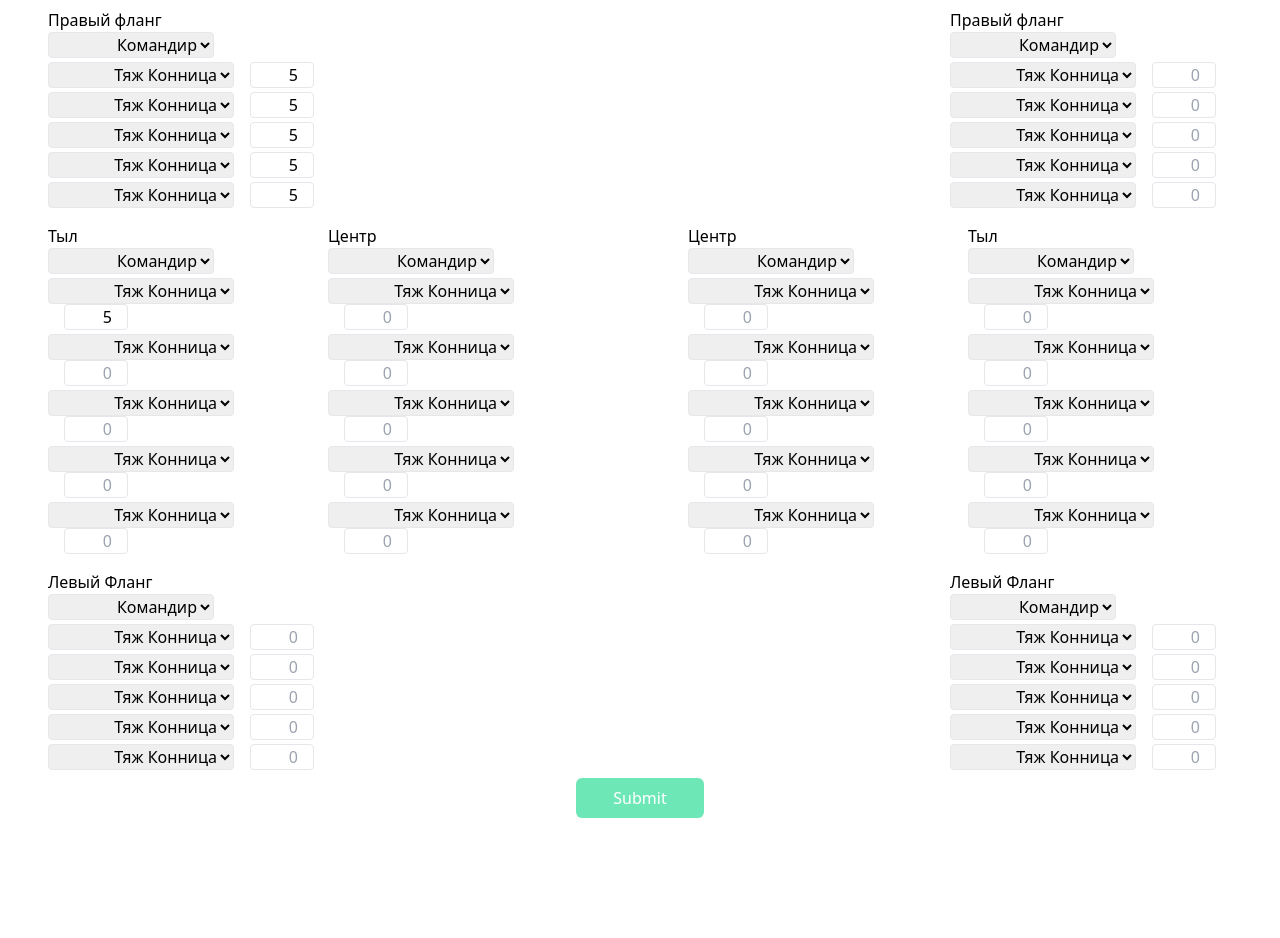
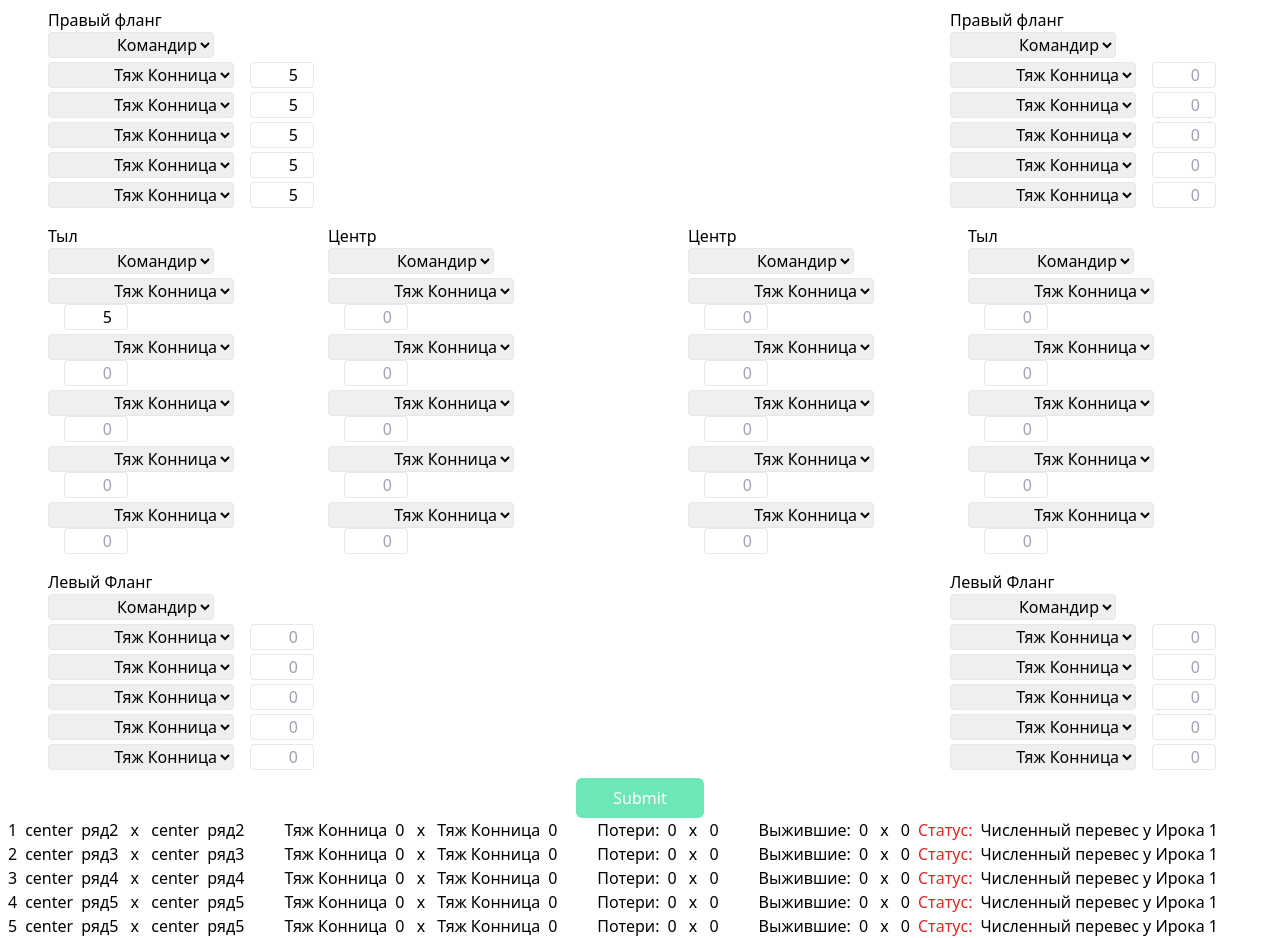
Before and after one commit to frisko-sposad/Next-VPI, a Next.js app: page /battle-calculator in a window 1280 px wide. Both pictures are taken after typing "5", "5", "5", "5", "5", "5" into the empty fields and a click on the input 640 px from the left and 798 px from the top of the page. Before the commit the page ends 818 px from the top, so only its background shows below. Built offline with nearby package versions, Linux system fonts and the light colour scheme.

Commit message:
fixed row and fight size

```diff
--- a/components/logs.tsx
+++ b/components/logs.tsx
@@ -2,7 +2,7 @@ import React from 'react';
 import { memo } from 'react';
 
 export interface LogData {
-  logData: {
+  round: number;
   alive1: number;
   alive2: number;
   losses1: number;
@@ -11,58 +11,52 @@ export interface LogData {
   name2: string;
   number1: number;
   number2: number;
-    round: number;
-  }[];
+  flankRow1: number;
+  flankRow2: number;
+  flankName1: string;
+  flankName2: string;
+  status: string;
+  row1: number;
+  row2: number;
 }
 
-export function Logs({ logData }: LogData): JSX.Element {
-  console.log(logData);
+export interface LogsData {
+  [x: string]: any;
+  logsData: LogData[];
+}
 
-  const logs = logData?.map((round, index) => {
+export function Logs({ logsData }: LogsData): JSX.Element {
+  // console.log(logsData);
+
+  const logs = logsData?.map((round: LogData, index: number) => {
     return (
       <div key={`${round.round}-${index}`}>
         <span className="px-2">{round.round}</span>
+        <span className="pr-2">{round.flankName1}</span>
+        <span className="pr-2">ряд{round.row1 + 1}</span>
+        <span className="pr-2"> x </span>
+        <span className="pr-2">{round.flankName2}</span>
+        <span className="pr-10">ряд{round.row2 + 1}</span>
         <span className="pr-2">{round.name1}</span>
         <span className="pr-2">{round.number1}</span>
         <span className="pr-2"> x </span>
         <span className="pr-2">{round.name2}</span>
         <span className="pr-10">{round.number2}</span>
         <span className="pr-2">Потери:</span>
-        <span className="pr-2">{round.losses1}</span>
+        <span className="pr-2">{round.losses1 ? round.losses1 : 0}</span>
         <span className="pr-2"> x </span>
-        <span className="pr-10">{round.losses2}</span>
+        <span className="pr-10">{round.losses2 ? round.losses2 : 0}</span>
         <span className="pr-2">Выжившие:</span>
-        <span className="pr-2">{round.alive1}</span>
+        <span className="pr-2">{round.alive1 ? round.alive1 : 0}</span>
         <span className="pr-2"> x </span>
-        <span className="pr-2">{round.alive2}</span>
+        <span className="pr-2">{round.alive2 ? round.alive2 : 0}</span>
+        <span className="pr-2 text-red-600">Статус:</span>
+        <span className="pr-2 ">{round.status}</span>
       </div>
     );
   });
 
-  return <div>{logs} </div>;
+  return <>{logs} </>;
 }
 
-// function Cell({ value }): JSX.Element {
-//   return <span className="px-1">{value}</span>;
-// }
-
-// function Player({ flank, name }) {
-//   const flankReport = flank.map((squad, index) => {
-//     return (
-//       <div key={`${index}-${squad.squadUnit.id}`}>
-//         <Cell value={squad.squadUnit.name} />
-//         <Cell value={squad.squadUnit.squadNumber} />
-//         <Cell value={squad.squadHero.heroName} />
-//       </div>
-//     );
-//   });
-
-//   return (
-//     <>
-//       <div>{name}</div>
-//       {flankReport}
-//     </>
-//   );
-// }
-
 export default memo(Logs);
--- a/function/battle.ts
+++ b/function/battle.ts
@@ -1,8 +1,7 @@
-import { Dispatch, SetStateAction } from 'react';
-import { LogData } from '../components/logs';
+import { LogData, LogsData } from '../components/logs';
 import { Hero } from '../public/database/heroes-data';
 import { squadUnitOld, Weapon } from '../public/database/units-data';
-import { fight, getMoral, getSuperior } from './fight';
+import { getResultRoundFight } from './fight';
 
 export interface squadUnit extends squadUnitOld {
   id: number;
@@ -27,11 +26,12 @@ export interface squadUnit extends squadUnitOld {
 export interface FlankRow {
   squadUnit: squadUnit;
   squadHero: Hero;
+  squadFlank: string;
 }
 
 export interface Flank {
   center: [FlankRow];
-  defence: [FlankRow];
+  defense: [FlankRow];
   left: [FlankRow];
   right: [FlankRow];
 }
@@ -41,8 +41,8 @@ export interface ParseData {
   player2: Flank;
 }
 
-export function battle(unitData: ParseData, setLogData: Dispatch<SetStateAction<LogData>>): void {
-  const logData = [];
+export function battle(unitData: ParseData): LogData[] {
+  const logsData = [] as unknown as LogsData;
   const roundNumber = 20;
   const flankRows = {
     rightFlank1: 0,
@@ -51,34 +51,30 @@ export function battle(unitData: ParseData, setLogData: Dispatch<SetStateAction<
     leftFlank2: 0,
     centerFlank1: 0,
     centerFlank2: 0,
-    defenceFlank1: 0,
-    defenceFlank2: 0,
+    defenseFlank1: 0,
+    defenseFlank2: 0,
+  };
+
+  const placeBattle = {
+    center: true,
+    right: true,
+    left: true,
+    defense1: false,
+    defense2: false,
   };
 
   const {
-    player1: { center: center1, right: right1, left: left1, defence: defence1 },
-    player2: { center: center2, right: right2, left: left2, defence: defence2 },
+    player1: { center: center1, right: right1, left: left1, defense: defense1 },
+    player2: { center: center2, right: right2, left: left2, defense: defense2 },
   } = unitData;
 
   let currentUnitsCenter1;
   let currentUnitsCenter2;
+  let currentUnitsDefense1;
 
   for (let round = 1; round <= roundNumber; round++) {
-    if (flankRows.centerFlank1 < 5 && flankRows.centerFlank2 < 5) {
-      const squadUnit1 = center1[flankRows.centerFlank1].squadUnit;
-      const squadUnit2 = center2[flankRows.centerFlank2].squadUnit;
-
-      let { superior1, superior2 } = getSuperior(squadUnit1, squadUnit2, currentUnitsCenter1, currentUnitsCenter2);
-      console.log({ superior1, superior2 });
-
-      if (superior1 || superior2) {
-        superior1 && flankRows.centerFlank1++;
-        superior2 && flankRows.centerFlank2++;
-        superior1 = false;
-        superior2 = false;
-        console.log({ superior1, superior2 }, flankRows.centerFlank1, flankRows.centerFlank2);
-      } else {
-        const { aliveUnits1, aliveUnits2, lossesPlayer1, lossesPlayer2 } = fight(
+    if (flankRows.centerFlank1 < 5 && flankRows.centerFlank2 < 5 && placeBattle.center) {
+      const result = getResultRoundFight(
         center1,
         center2,
         flankRows.centerFlank1,
@@ -86,51 +82,77 @@ export function battle(unitData: ParseData, setLogData: Dispatch<SetStateAction<
         currentUnitsCenter1,
         currentUnitsCenter2,
       );
-        logData.push({
-          round,
-          name1: squadUnit1.name,
-          name2: squadUnit2.name,
-          number1: currentUnitsCenter1 ? currentUnitsCenter1 : squadUnit1.squadNumber,
-          number2: currentUnitsCenter2 ? currentUnitsCenter2 : squadUnit2.squadNumber,
-          losses1: lossesPlayer1,
-          losses2: lossesPlayer2,
-          alive1:
-            Math.floor(((currentUnitsCenter1 ? currentUnitsCenter1 : squadUnit1.squadNumber) - lossesPlayer1) * 100) /
-            100,
-          alive2:
-            Math.floor(((currentUnitsCenter2 ? currentUnitsCenter2 : squadUnit2.squadNumber) - lossesPlayer2) * 100) /
-            100,
-        });
+      // console.log(round, flankRows.centerFlank2, result.flankRow2, currentUnitsCenter2, result.alive2);
 
-        currentUnitsCenter1 = aliveUnits1;
-        currentUnitsCenter2 = aliveUnits2;
+      flankRows.centerFlank1 === result.flankRow1
+        ? (currentUnitsCenter1 = result.alive1)
+        : (currentUnitsCenter1 = undefined);
+      flankRows.centerFlank2 === result.flankRow2 && result.flankRow2 !== 5
+        ? (currentUnitsCenter2 = result.alive2)
+        : (currentUnitsCenter2 = undefined);
 
-        const { moral1, moral2 } = getMoral(
-          currentUnitsCenter1,
-          currentUnitsCenter2,
-          squadUnit1.squadNumber,
-          squadUnit2.squadNumber,
-          center1[flankRows.centerFlank1].squadUnit.morality,
-          center2[flankRows.centerFlank2].squadUnit.morality,
-        );
-
-        // Проверка морали, если не проходит то берём следующий ряд, если проходит то подставляем выживших юнитов
-        if (moral1) {
-          flankRows.centerFlank1++;
-          currentUnitsCenter1 = undefined;
-        } else {
-          currentUnitsCenter1 = aliveUnits1;
+      if (result.flankRow1 == 5) {
+        console.log('Победа по центру у игрка 2');
+        currentUnitsCenter2 = result.alive2;
+      }
+      if (result.flankRow2 == 5) {
+        console.log('Победа по центру у игрка 1');
+        currentUnitsCenter1 = result.alive1;
       }
 
-        if (moral2) {
-          flankRows.centerFlank2++;
-          currentUnitsCenter2 = undefined;
+      // console.log(round, flankRows.centerFlank2, result.flankRow2, currentUnitsCenter2, result.alive2);
+
+      flankRows.centerFlank1 = result.flankRow1;
+      flankRows.centerFlank2 = result.flankRow2;
+
+      logsData.push({
+        round,
+        // расчёт ряда, чтоб не превышал 5
+        row1: flankRows.centerFlank1 < 5 ? flankRows.centerFlank1 : 4,
+        row2: flankRows.centerFlank2 < 5 ? flankRows.centerFlank2 : 4,
+        ...result,
+      });
     } else {
-          currentUnitsCenter2 = aliveUnits2;
+      // flankRows.centerFlank1 === 5 && console.log('Победа по центру у игрка 2');
+      // flankRows.centerFlank2 === 5 && console.log('Победа по центру у игрка 1');
+      placeBattle.center = false;
+      placeBattle.defense1 = true;
+    }
+
+    // --------------Тыл игрока 1-------------
+    if (flankRows.defenseFlank1 < 5 && flankRows.centerFlank2 < 5 && placeBattle.defense1) {
+      const result = getResultRoundFight(
+        defense1,
+        center2,
+        flankRows.defenseFlank1,
+        flankRows.centerFlank2,
+        currentUnitsDefense1,
+        currentUnitsCenter2,
+      );
+      // console.log(result.status);
+      // console.log(round, flankRows.centerFlank1, result.flankRow1, currentUnitsCenter2);
+      flankRows.defenseFlank1 === result.flankRow1
+        ? (currentUnitsDefense1 = result.alive1)
+        : (currentUnitsDefense1 = undefined);
+      flankRows.centerFlank2 === result.flankRow2
+        ? (currentUnitsCenter2 = result.alive2)
+        : (currentUnitsCenter2 = undefined);
+      // console.log(round, flankRows.centerFlank1, result.flankRow1, currentUnitsCenter2);
+      flankRows.defenseFlank1 = result.flankRow1;
+      flankRows.centerFlank2 = result.flankRow2;
+
+      logsData.push({
+        round,
+        ...result,
+      });
+    } else {
+      // flankRows.defenseFlank1 === 5 && console.log('Победа по центру у игрка 2');
+      // flankRows.centerFlank2 === 5 && console.log('Победа по центру у игрка 1');
+      placeBattle.defense1 = false;
     }
   }
+  // console.log(logsData);
+
+  return logsData;
+  // setLogData(logsData);
 }
-  }
-  console.log(logData);
-  setLogData(logData);
-}
--- a/function/fight.ts
+++ b/function/fight.ts
@@ -24,16 +24,17 @@ function getAttackBonus(unit1: squadUnit, unit2: squadUnit, hero1: Hero, hero2:
   return { attack1, attack2 };
 }
 
-function getFightSize(unit1: squadUnit, unit2: squadUnit): number {
+function getFightSize(number1: number, number2: number, squad1: squadUnit, squad2: squadUnit): number {
   let fightSize = 0;
   // unit1.squadNumber <= 0 && console.log('Units p1 not found', unit1.squadNumber);
   // unit2.squadNumber <= 0 && console.log('Units p2 not found', unit2.squadNumber);
 
-  if (unit1.squadNumber * unit1.size <= unit2.squadNumber * unit2.size) {
-    fightSize = unit1.squadNumber * unit1.size;
+  if (number1 * squad1.size <= number2 * squad2.size) {
+    fightSize = number1 * squad1.size;
   } else {
-    fightSize = unit2.squadNumber * unit2.size;
+    fightSize = number2 * squad2.size;
   }
+  console.log(fightSize);
 
   return fightSize;
 }
@@ -79,16 +80,7 @@ function getDistanceAttackBonus(flank: [FlankRow], currentRow: number, fightSize
   return bonus;
 }
 
-export function getSuperior(
-  squadUnit1: squadUnit,
-  squadUnit2: squadUnit,
-  currentUnitsCenter1: number | undefined,
-  currentUnitsCenter2: number | undefined,
-) {
-  const number1 = currentUnitsCenter1 ? currentUnitsCenter1 : squadUnit1.squadNumber;
-  const number2 = currentUnitsCenter2 ? currentUnitsCenter2 : squadUnit2.squadNumber;
-  console.log(number1, number2);
-
+export function getSuperior(squadUnit1: squadUnit, squadUnit2: squadUnit, number1: number, number2: number) {
   const superior1 = number1 * squadUnit1.morality <= (number2 * squadUnit1.morality) / 10;
   const superior2 = number2 * squadUnit2.morality <= (number1 * squadUnit2.morality) / 10;
 
@@ -113,16 +105,16 @@ export function fight(
   flank2: [FlankRow],
   row1: number,
   row2: number,
-  currentUnitsFlank1?: number,
-  currentUnitsFlank2?: number,
+  number1: number,
+  number2: number,
 ) {
   const { squadUnit: squad1, squadHero: hero1 } = flank1[row1];
   const { squadUnit: squad2, squadHero: hero2 } = flank2[row2];
 
-  const squadNumber1 = Number(currentUnitsFlank1 ? currentUnitsFlank1 : squad1.squadNumber);
-  const squadNumber2 = Number(currentUnitsFlank2 ? currentUnitsFlank2 : squad2.squadNumber);
+  // const squadNumber1 = Number(currentUnitsFlank1 ? currentUnitsFlank1 : squad1.squadNumber);
+  // const squadNumber2 = Number(currentUnitsFlank2 ? currentUnitsFlank2 : squad2.squadNumber);
 
-  const fightSize = getFightSize(squad1, squad2);
+  const fightSize = getFightSize(number1, number2, squad1, squad2);
   const distanceAttackBonus1 = getDistanceAttackBonus(flank1, row1, fightSize);
   const distanceAttackBonus2 = getDistanceAttackBonus(flank2, row2, fightSize);
 
@@ -138,8 +130,108 @@ export function fight(
     distanceAttackBonus2,
   );
 
-  const aliveUnits1 = Math.floor((squadNumber1 - lossesPlayer1 > 0 ? squadNumber1 - lossesPlayer1 : 0) * 100) / 100;
-  const aliveUnits2 = Math.floor((squadNumber2 - lossesPlayer2 > 0 ? squadNumber2 - lossesPlayer2 : 0) * 100) / 100;
+  const alive1 = Math.floor((number1 - lossesPlayer1 > 0 ? number1 - lossesPlayer1 : 0) * 100) / 100;
+  const alive2 = Math.floor((number2 - lossesPlayer2 > 0 ? number2 - lossesPlayer2 : 0) * 100) / 100;
 
-  return { aliveUnits1, aliveUnits2, lossesPlayer1, lossesPlayer2 };
+  return { alive1, alive2, lossesPlayer1, lossesPlayer2 };
 }
+
+export function getResultRoundFight(
+  flank1: [FlankRow],
+  flank2: [FlankRow],
+  flankRow1: number,
+  flankRow2: number,
+  currentUnits1: number | undefined,
+  currentUnits2: number | undefined,
+) {
+  let status = 'Идёт бой';
+  const squadUnit1 = flank1[flankRow1].squadUnit;
+  const squadUnit2 = flank2[flankRow2].squadUnit;
+  const flankName1 = flank1[flankRow1].squadFlank;
+  const flankName2 = flank2[flankRow2].squadFlank;
+
+  const squadNumber1 = currentUnits1 ? currentUnits1 : squadUnit1.squadNumber;
+  const squadNumber2 = currentUnits2 ? currentUnits2 : squadUnit2.squadNumber;
+
+  let { superior1, superior2 } = getSuperior(squadUnit1, squadUnit2, squadNumber1, squadNumber2);
+
+  if (superior1 || superior2) {
+    if (superior1) {
+      flankRow1++;
+      superior1 = false;
+      status = 'Численный перевес у Ирока 2';
+    }
+    if (superior2) {
+      flankRow2++;
+      superior2 = false;
+      status = 'Численный перевес у Ирока 1';
+    }
+
+    const alive1 = squadNumber1;
+    const alive2 = squadNumber2;
+
+    return {
+      name1: squadUnit1.name,
+      name2: squadUnit2.name,
+      number1: squadNumber1,
+      number2: squadNumber2,
+      alive1,
+      alive2,
+      flankRow1,
+      flankRow2,
+      flankName1,
+      flankName2,
+      status,
+    };
+  } else {
+    const { alive1, alive2, lossesPlayer1, lossesPlayer2 } = fight(
+      flank1,
+      flank2,
+      flankRow1,
+      flankRow2,
+      squadNumber1,
+      squadNumber2,
+    );
+
+    const { moral1, moral2 } = getMoral(
+      squadNumber1,
+      squadNumber2,
+      squadUnit1.squadNumber,
+      squadUnit2.squadNumber,
+      flank1[flankRow1].squadUnit.morality,
+      flank2[flankRow2].squadUnit.morality,
+    );
+
+    // Проверка морали, если не проходит то берём следующий ряд, если проходит то подставляем выживших юнитов
+    if (moral1 && !moral2) {
+      status = `${alive1} ${squadUnit1.name} игрока 1 отступают`;
+      flankRow1++;
+    }
+    if (moral2 && !moral1) {
+      status = `${alive2} ${squadUnit2.name} игрока 2 отступают`;
+      flankRow2++;
+    }
+
+    if (moral1 && moral2) {
+      status = `Оба отряда отступают`;
+      flankRow1++;
+      flankRow2++;
+    }
+
+    return {
+      name1: squadUnit1.name,
+      name2: squadUnit2.name,
+      number1: squadNumber1,
+      number2: squadNumber2,
+      losses1: lossesPlayer1,
+      losses2: lossesPlayer2,
+      alive1,
+      alive2,
+      flankRow1,
+      flankRow2,
+      flankName1,
+      flankName2,
+      status,
+    };
+  }
+}
--- a/function/get-parse-data.ts
+++ b/function/get-parse-data.ts
@@ -1,13 +1,15 @@
-import { Flank, ParseData } from './battle';
+import { ParseData } from './battle';
 
 export function getParseData(data: ParseData) {
   const newData = {};
+  console.log(data);
 
   for (const player in data) {
     const newDataFlank = {};
 
     for (const flank in data[player]) {
       const newDataSquad = [];
+      const squadFlank = flank;
 
       for (const squad in data[player][flank]) {
         const squadInfo = data[player][flank][squad];
@@ -21,7 +23,7 @@ export function getParseData(data: ParseData) {
         }
 
         if (squad !== 'hero') {
-          newDataSquad.push({ squadUnit, squadHero });
+          newDataSquad.push({ squadUnit, squadHero, squadFlank });
         }
       }
 
@@ -29,7 +31,8 @@ export function getParseData(data: ParseData) {
     }
     newData[`${player}`] = newDataFlank;
   }
-  // console.log(newData);
+
+  console.log(newData);
 
   return newData;
 }
--- a/pages/battle-calculator/index.tsx
+++ b/pages/battle-calculator/index.tsx
@@ -1,21 +1,20 @@
 import React, { useEffect, useState } from 'react';
 import { FormProvider, useForm } from 'react-hook-form';
-import { LogData, Logs } from '../../components/logs';
+import { Logs, LogData } from '../../components/logs';
 import PlayerArmy from '../../components/player-army';
 
 import { battle, ParseData } from '../../function/battle';
 import { getParseData } from '../../function/get-parse-data';
-import { UnitData } from '../../public/database/units-data';
 
 const App = () => {
-  const [unitsData, setUnitsData] = useState({} as ParseData);
-  const [logData, setLogData] = useState({} as LogData);
+  const [unitsData, setUnitsData] = useState({} as unknown as ParseData);
+  const [logsData, setLogData] = useState([] as unknown as LogData[]);
   const methods = useForm();
   const {
-    register,
+    // register,
     handleSubmit,
-    watch,
-    formState: { errors },
+    // watch,
+    // formState: { errors },
   } = methods;
 
   const onSubmit = (data: ParseData) => {
@@ -23,7 +22,9 @@ const App = () => {
   };
 
   useEffect(() => {
-    Object.keys(unitsData).length !== 0 && battle(unitsData, setLogData);
+    if (Object.keys(unitsData).length !== 0) {
+      setLogData(battle(unitsData));
+    }
   }, [unitsData]);
 
   return (
@@ -43,7 +44,7 @@ const App = () => {
         </form>
       </FormProvider>
       {/* {Object.keys(unitsData).length !== 0 && <Report data={unitsData} />} */}
-      {Object.keys(logData).length !== 0 && <Logs logData={logData} />}
+      {Object.keys(logsData).length !== 0 && <Logs logsData={logsData} />}
     </>
   );
 };
```
Lines whose indentation alone changed are shown as unchanged.
